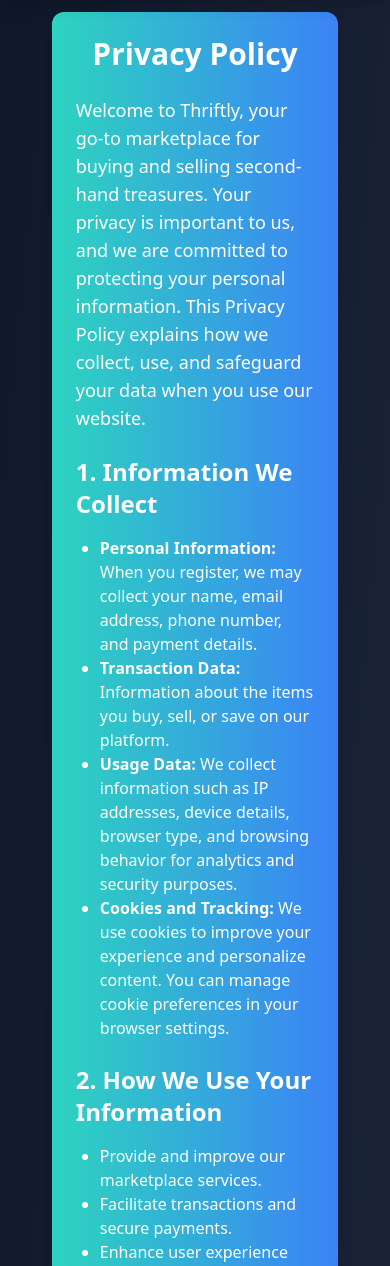
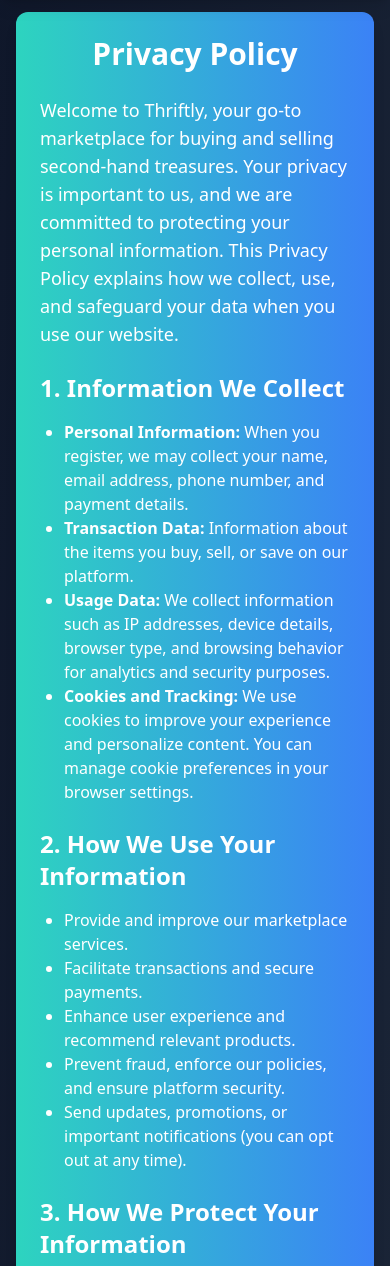
Before and after one commit to anushka00266/Thriftly, a Django app: page /privacy-policy/ in a window 390 px wide. Shown: the part 148-1414 px from the top of the page. Run offline with Django 5.2, Linux system fonts and the light colour scheme; some libraries are stand-ins or nearby versions.

Commit message:
Update privacy_policy.html

```diff
--- a/core/templates/core/privacy_policy.html
+++ b/core/templates/core/privacy_policy.html
@@ -3,7 +3,7 @@
 {% block title %}Privacy Policy{% endblock %}
 
 {% block content %}
-    <div class="w-4/5 mx-auto p-6 bg-gradient-to-r from-teal-400 to-blue-500 rounded-xl shadow-lg">
+    <div class="w-full md:w-4/5 mx-auto p-6 bg-gradient-to-r from-teal-400 to-blue-500 rounded-xl shadow-lg">
         <h1 class="text-3xl font-bold text-white text-center mb-6">Privacy Policy</h1>
 
         <p class="text-lg text-white mb-6">
```
